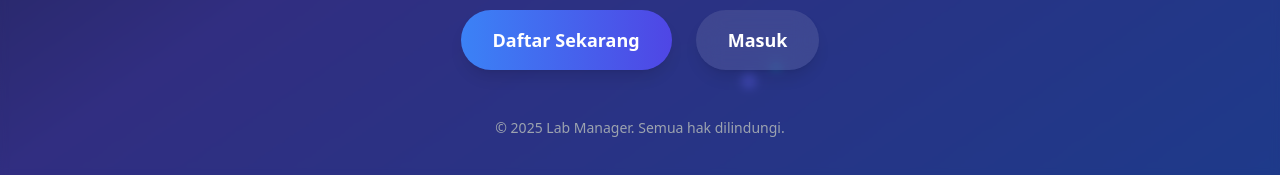
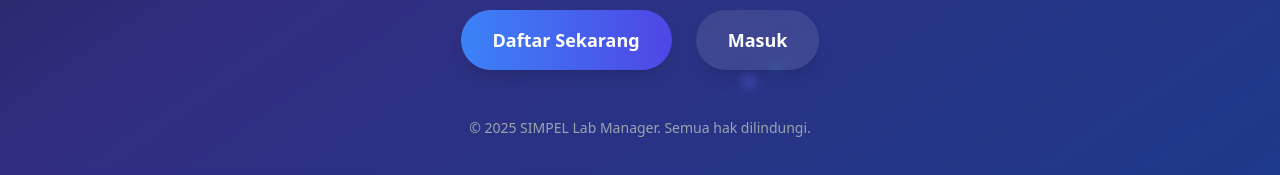
Before and after one commit to febss20/SIMPEL-Lab-Frontend, a React (Create React App) app: page / in a window 1280 px wide. Shown: the part 704-879 px from the top of the page. Built offline with nearby package versions, Linux system fonts and the light colour scheme; no server answers.

Commit message:
style(components): update text and UI elements across multiple pages

```diff
--- a/package.json
+++ b/package.json
@@ -4,6 +4,7 @@
   "private": true,
   "dependencies": {
     "@reduxjs/toolkit": "^2.7.0",
+    "@supabase/supabase-js": "^2.49.4",
     "@testing-library/dom": "^10.4.0",
     "@testing-library/jest-dom": "^6.6.3",
     "@testing-library/react": "^16.3.0",
--- a/src/pages/HomePage.jsx
+++ b/src/pages/HomePage.jsx
@@ -162,7 +162,7 @@ const HomePage = () => {
           animate={{ opacity: 1 }}
           transition={{ delay: 1.5 }}
         >
-          &copy; {new Date().getFullYear()} Lab Manager. Semua hak dilindungi.
+          &copy; {new Date().getFullYear()} SIMPEL Lab Manager. Semua hak dilindungi.
         </motion.div>
       </div>
     </div>
```
Also changed, not shown: 1 other file (tests, documents, lock files or other folders).
